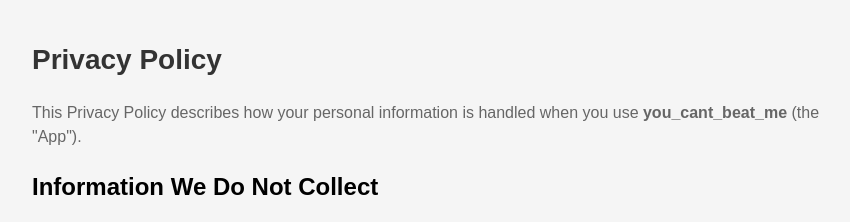
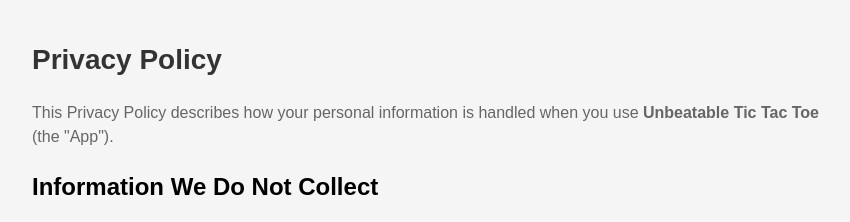
Before and after one commit to The-Boiis/The-Boiis.github.io, a plain HTML site: page privacy.html in a window 1280 px wide. Shown: the top 222 px of the page, 208-1058 px from the left. Drawn offline with Linux system fonts and the light colour scheme.

Commit message:
Update privacy.html

```diff
--- a/privacy.html
+++ b/privacy.html
@@ -51,7 +51,7 @@
 <body>
   <h1>Privacy Policy</h1>
   <p>
-    This Privacy Policy describes how your personal information is handled when you use <strong>you_cant_beat_me</strong> (the "App").
+    This Privacy Policy describes how your personal information is handled when you use <strong>Unbeatable Tic Tac Toe</strong> (the "App").
   </p>
 
   <h2>Information We Do Not Collect</h2>
```
